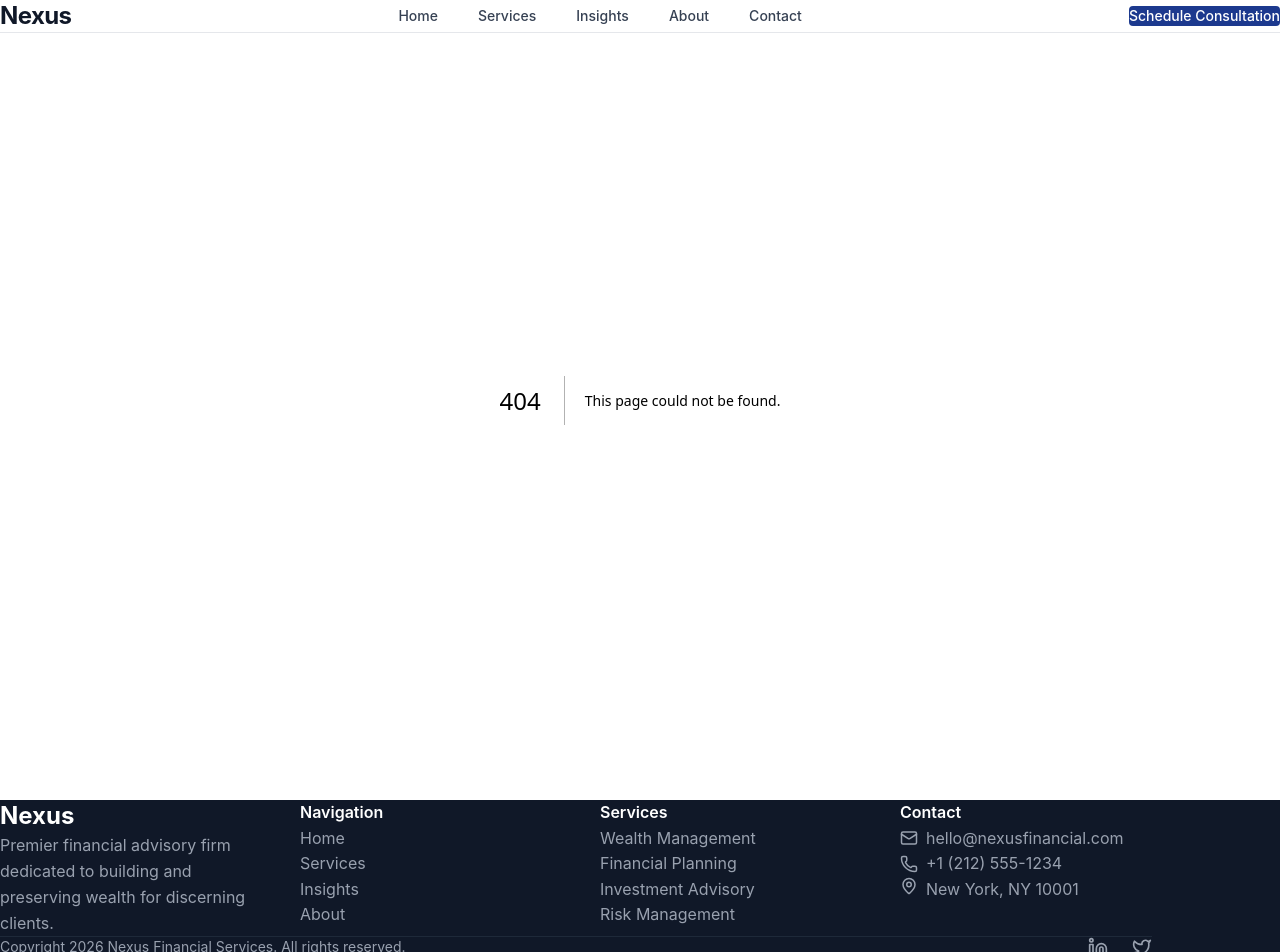
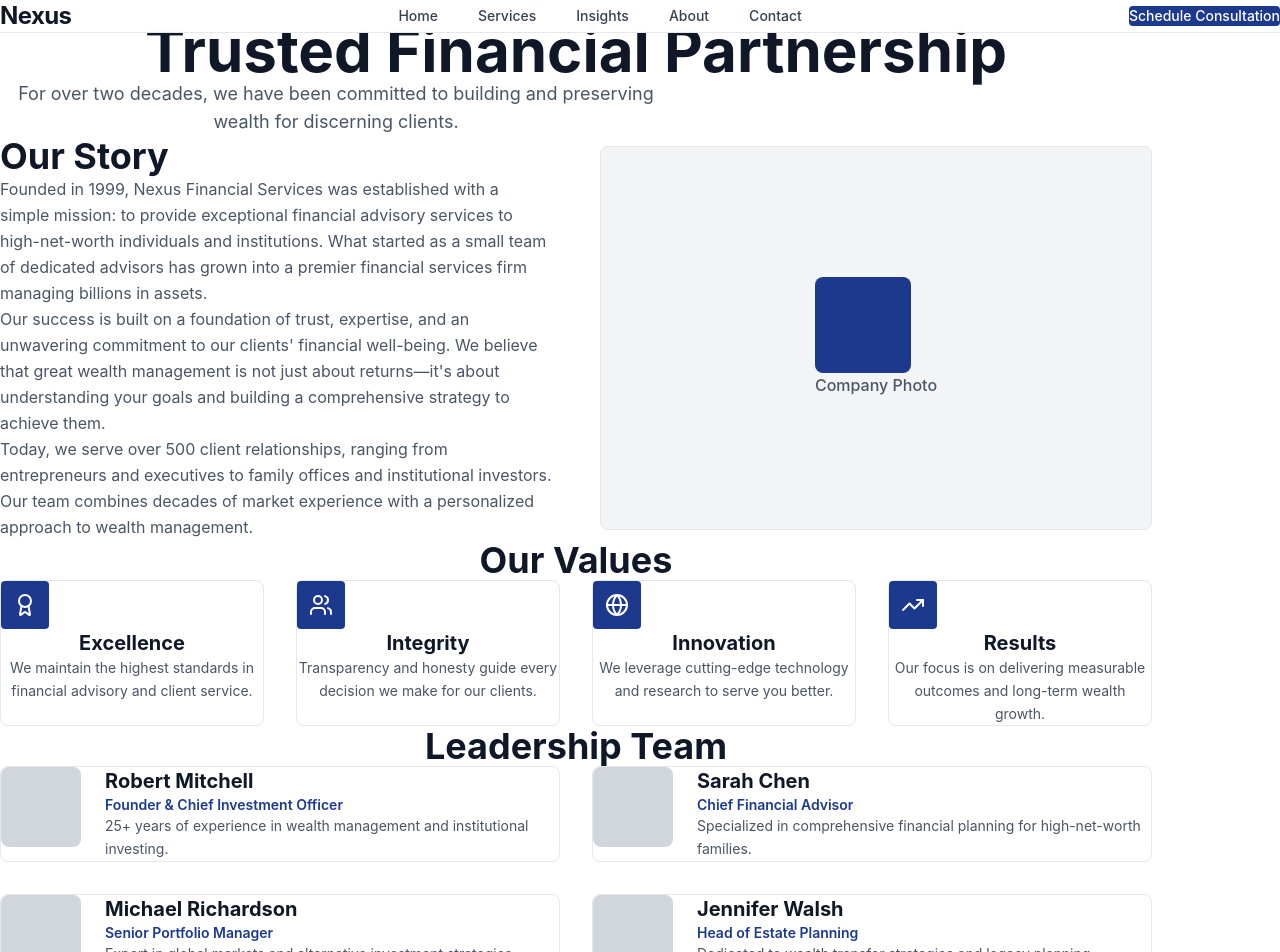
Before and after one commit to primyst/nexus, a Next.js app in the folder my-app/: page /about in a window 1280 px wide. Before the commit this address had no page. Shown: the top 952 px of the page. Built offline with nearby package versions, Linux system fonts and the light colour scheme.

Commit message:
Create about/page.tsx

```diff
--- /dev/null
+++ b/my-app/app/about/page.tsx
@@ -0,0 +1,149 @@
+'use client';
+
+import { useEffect, useState } from 'react';
+import { Award, Users, Globe, TrendingUp } from 'lucide-react';
+
+const teamMembers = [
+  {
+    name: 'Robert Mitchell',
+    role: 'Founder & Chief Investment Officer',
+    bio: '25+ years of experience in wealth management and institutional investing.',
+  },
+  {
+    name: 'Sarah Chen',
+    role: 'Chief Financial Advisor',
+    bio: 'Specialized in comprehensive financial planning for high-net-worth families.',
+  },
+  {
+    name: 'Michael Richardson',
+    role: 'Senior Portfolio Manager',
+    bio: 'Expert in global markets and alternative investment strategies.',
+  },
+  {
+    name: 'Jennifer Walsh',
+    role: 'Head of Estate Planning',
+    bio: 'Dedicated to wealth transfer strategies and legacy planning.',
+  },
+];
+
+const values = [
+  {
+    icon: Award,
+    title: 'Excellence',
+    description: 'We maintain the highest standards in financial advisory and client service.',
+  },
+  {
+    icon: Users,
+    title: 'Integrity',
+    description: 'Transparency and honesty guide every decision we make for our clients.',
+  },
+  {
+    icon: Globe,
+    title: 'Innovation',
+    description: 'We leverage cutting-edge technology and research to serve you better.',
+  },
+  {
+    icon: TrendingUp,
+    title: 'Results',
+    description: 'Our focus is on delivering measurable outcomes and long-term wealth growth.',
+  },
+];
+
+export default function About() {
+  const [isVisible, setIsVisible] = useState(false);
+
+  useEffect(() => {
+    setIsVisible(true);
+  }, []);
+
+  return (
+    <main className="pt-32 pb-20 px-6">
+      <div className="max-w-6xl mx-auto">
+        {/* Page Header */}
+        <div className="text-center mb-16 space-y-4">
+          <p className="text-blue-900 font-semibold text-sm tracking-widest uppercase">
+            About Nexus
+          </p>
+          <h1 className="text-5xl md:text-6xl font-bold text-gray-900">
+            Trusted Financial Partnership
+          </h1>
+          <p className="text-lg text-gray-600 max-w-2xl mx-auto">
+            For over two decades, we have been committed to building and preserving wealth for discerning clients.
+          </p>
+        </div>
+
+        {/* Company Story */}
+        <div className="grid md:grid-cols-2 gap-12 mb-20 items-center">
+          <div className="space-y-6">
+            <h2 className="text-4xl font-bold text-gray-900">Our Story</h2>
+            <p className="text-gray-600 leading-relaxed">
+              Founded in 1999, Nexus Financial Services was established with a simple mission: to provide exceptional financial advisory services to high-net-worth individuals and institutions. What started as a small team of dedicated advisors has grown into a premier financial services firm managing billions in assets.
+            </p>
+            <p className="text-gray-600 leading-relaxed">
+              Our success is built on a foundation of trust, expertise, and an unwavering commitment to our clients' financial well-being. We believe that great wealth management is not just about returns—it's about understanding your goals and building a comprehensive strategy to achieve them.
+            </p>
+            <p className="text-gray-600 leading-relaxed">
+              Today, we serve over 500 client relationships, ranging from entrepreneurs and executives to family offices and institutional investors. Our team combines decades of market experience with a personalized approach to wealth management.
+            </p>
+          </div>
+          <div className="bg-gray-100 rounded-lg h-96 flex items-center justify-center border border-gray-200">
+            <div className="text-center space-y-4">
+              <div className="w-24 h-24 bg-blue-900 rounded-lg mx-auto"></div>
+              <p className="text-gray-600 font-medium">Company Photo</p>
+            </div>
+          </div>
+        </div>
+
+        {/* Values */}
+        <div className="mb-20">
+          <h2 className="text-4xl font-bold text-gray-900 text-center mb-12">Our Values</h2>
+          <div className="grid md:grid-cols-4 gap-8">
+            {values.map((value, index) => {
+              const Icon = value.icon;
+              return (
+                <div
+                  key={index}
+                  className={`stagger-item p-8 rounded-lg border border-gray-200 bg-white text-center ${
+                    isVisible ? 'animate-fade-in-up' : 'opacity-0'
+                  }`}
+                  style={{ animationDelay: `${index * 0.1}s` }}
+                >
+                  <div className="w-12 h-12 bg-blue-900 rounded flex items-center justify-center mx-auto mb-4">
+                    <Icon size={24} className="text-white" />
+                  </div>
+                  <h3 className="text-xl font-bold text-gray-900 mb-2">{value.title}</h3>
+                  <p className="text-gray-600 text-sm leading-relaxed">{value.description}</p>
+                </div>
+              );
+            })}
+          </div>
+        </div>
+
+        {/* Team */}
+        <div>
+          <h2 className="text-4xl font-bold text-gray-900 text-center mb-12">Leadership Team</h2>
+          <div className="grid md:grid-cols-2 gap-8">
+            {teamMembers.map((member, index) => (
+              <div
+                key={index}
+                className={`stagger-item p-8 rounded-lg border border-gray-200 bg-white hover-lift ${
+                  isVisible ? 'animate-fade-in-up' : 'opacity-0'
+                }`}
+                style={{ animationDelay: `${index * 0.1}s` }}
+              >
+                <div className="flex items-start gap-6">
+                  <div className="w-20 h-20 bg-gray-300 rounded-lg flex-shrink-0"></div>
+                  <div>
+                    <h3 className="text-xl font-bold text-gray-900">{member.name}</h3>
+                    <p className="text-blue-900 font-semibold text-sm mb-2">{member.role}</p>
+                    <p className="text-gray-600 text-sm leading-relaxed">{member.bio}</p>
+                  </div>
+                </div>
+              </div>
+            ))}
+          </div>
+        </div>
+      </div>
+    </main>
+  );
+}
```
